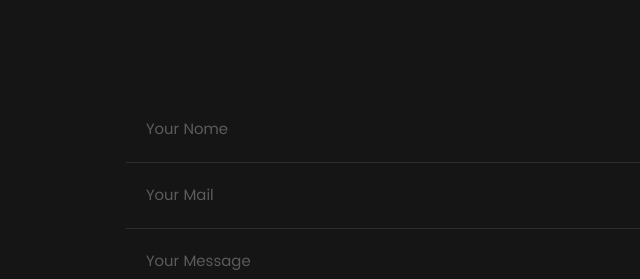
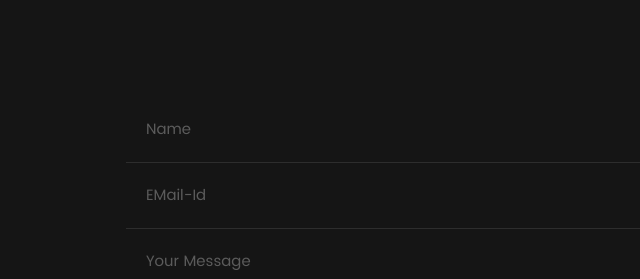
Before and after one commit to MujaffarJ/MujaffarJ.githhub.io, a plain HTML site: page index.html in a window 1280 px wide. Shown: the part 4265-4544 px from the top of the page, 164-804 px from the left. Drawn offline with Linux system fonts and the light colour scheme; files whose address does not match are found by name.

Commit message:
Update index.html

```diff
--- a/index.html
+++ b/index.html
@@ -475,8 +475,8 @@
             <!-- form -->
             <form id="contactform" action="//formspree.io/mujaffar2769@gmail.com" method="POST">
 
-      <input type="text" name="name" placeholder="Your Nome">
-      <input type="email" name="_replyto" placeholder="Your Mail">
+      <input type="text" name="name" placeholder="Name">
+      <input type="email" name="_replyto" placeholder="EMail-Id">
       <textarea name="message" placeholder="Your Message"></textarea>
       <input type="submit" value="Send">
   </form>
```
